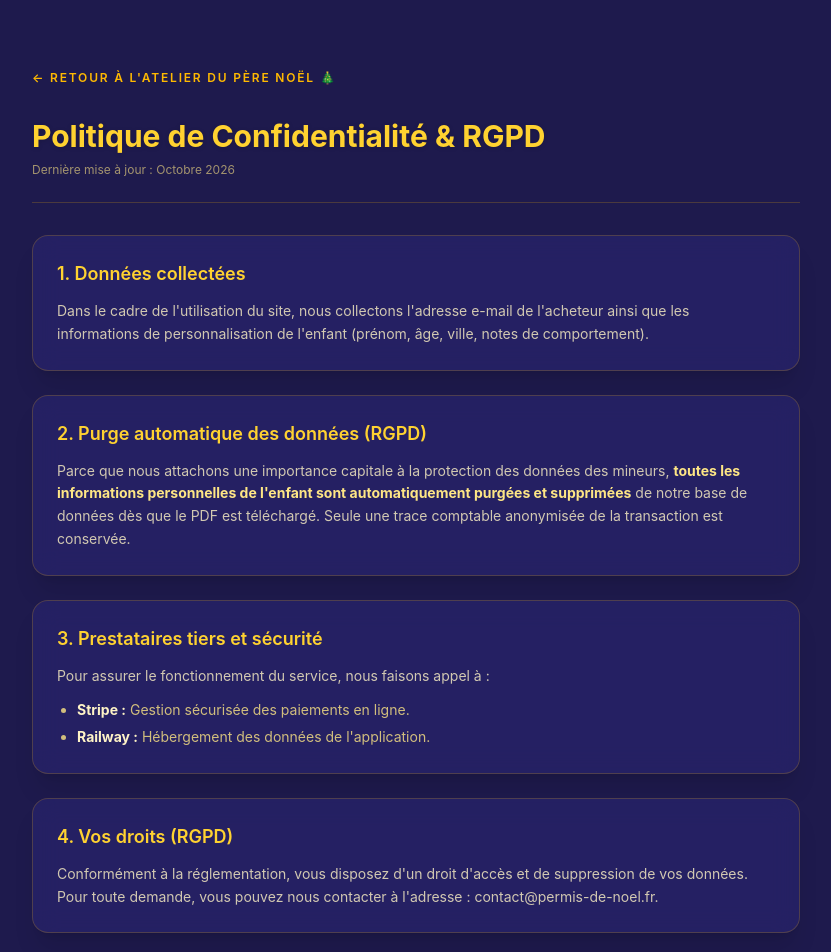
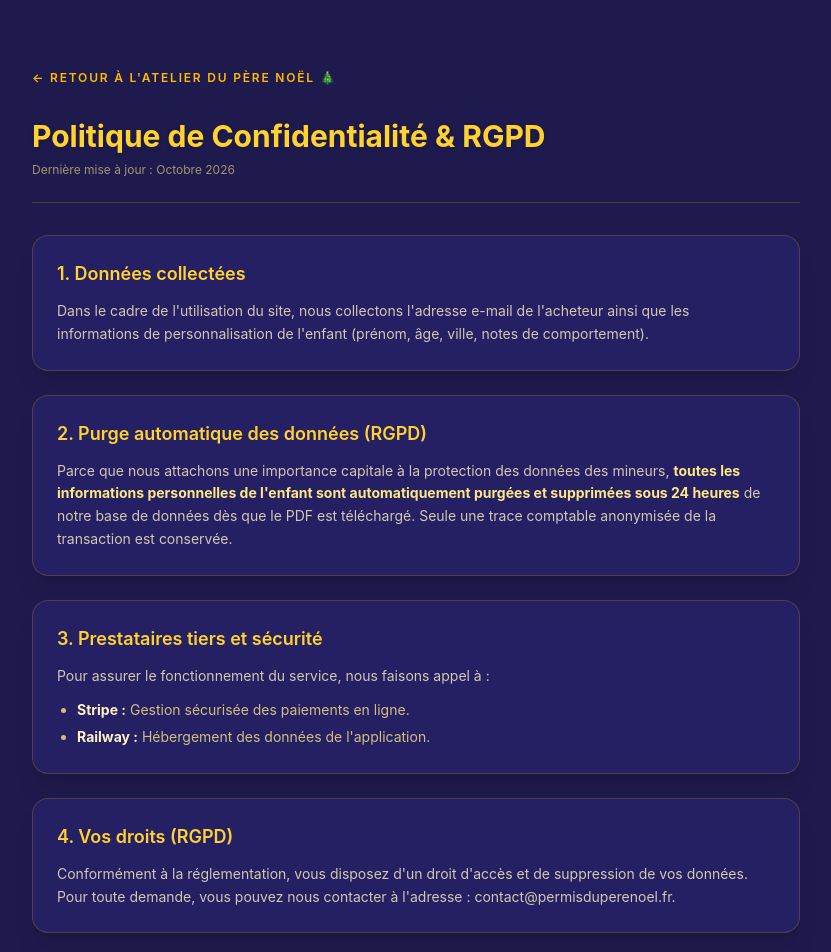
Before and after one commit to AlexConceptDevelopper/permisduperenoel, a React (Vite) app in the folder frontend/: page /confidentialite in a window 1280 px wide. Shown: the top 952 px of the page, without its empty margins (224-1055 px from the left). Built offline with nearby package versions, Linux system fonts and the light colour scheme; no server answers.

Commit message:
modify contact mail and index.html

```diff
--- a/frontend/index.html
+++ b/frontend/index.html
@@ -8,7 +8,6 @@
     <!-- Métadonnées principales -->
     <title>Permis du Père Noël - La Fabrique Magique</title>
     <meta name="description" content="Commandez le permis officiel, le passeport et le diplôme de l'enfant sage du Père Noël. Une surprise magique personnalisée pour émerveiller les enfants !" />
-    <meta name="keywords" content="permis du père noël, diplôme enfant sage, lettre père noël, pôle nord, noël" />
     <meta name="author" content="La Fabrique Magique" />
 
     <!-- Open Graph / Réseaux sociaux (Facebook, WhatsApp, iMessage...) -->
--- a/frontend/src/pages/legal/Confidentialite.tsx
+++ b/frontend/src/pages/legal/Confidentialite.tsx
@@ -31,7 +31,7 @@ export default function Confidentialite() {
           <section className="bg-indigo-900/40 border border-amber-400/20 rounded-2xl p-6 shadow-xl backdrop-blur-md space-y-3">
             <h2 className="text-lg font-semibold text-amber-300">2. Purge automatique des données (RGPD)</h2>
             <p>
-              Parce que nous attachons une importance capitale à la protection des données des mineurs, <strong className="text-amber-200">toutes les informations personnelles de l'enfant sont automatiquement purgées et supprimées</strong> de notre base de données dès que le PDF est téléchargé. Seule une trace comptable anonymisée de la transaction est conservée.
+              Parce que nous attachons une importance capitale à la protection des données des mineurs, <strong className="text-amber-200">toutes les informations personnelles de l'enfant sont automatiquement purgées et supprimées sous 24 heures</strong> de notre base de données dès que le PDF est téléchargé. Seule une trace comptable anonymisée de la transaction est conservée.
             </p>
           </section>
 
@@ -47,7 +47,7 @@ export default function Confidentialite() {
           <section className="bg-indigo-900/40 border border-amber-400/20 rounded-2xl p-6 shadow-xl backdrop-blur-md space-y-3">
             <h2 className="text-lg font-semibold text-amber-300">4. Vos droits (RGPD)</h2>
             <p>
-              Conformément à la réglementation, vous disposez d'un droit d'accès et de suppression de vos données. Pour toute demande, vous pouvez nous contacter à l'adresse : contact@permis-de-noel.fr.
+              Conformément à la réglementation, vous disposez d'un droit d'accès et de suppression de vos données. Pour toute demande, vous pouvez nous contacter à l'adresse : contact@permisduperenoel.fr.
             </p>
           </section>
 
--- a/frontend/src/pages/legal/Contact.tsx
+++ b/frontend/src/pages/legal/Contact.tsx
@@ -26,7 +26,7 @@ export default function Contact() {
               Un problème avec ton téléchargement, une question sur la livraison magique de ton pack de Noël ? Les lutins du support te répondent sous 24h.
             </p>
             <div className="inline-block bg-amber-500/10 border border-amber-500/30 rounded-xl px-6 py-4 text-amber-300 font-mono text-base tracking-wide shadow-inner">
-              contact@permis-de-noel.fr
+              contact@permisduperenoel.fr
             </div>
           </section>
 
--- a/frontend/src/pages/legal/MentionsLegales.tsx
+++ b/frontend/src/pages/legal/MentionsLegales.tsx
@@ -33,8 +33,8 @@ export default function MentionsLegales() {
               <p><strong className="text-amber-200">Directeur de la publication :</strong> Alexandre Cubizolle</p>
               <p>
                 <strong className="text-amber-200">Contact :</strong>{" "}
-                <a href="mailto:contact@permis-de-noel.fr" className="text-amber-400 underline hover:text-amber-300">
-                  contact@permis-de-noel.fr
+                <a href="mailto:contact@permisduperenoel.fr" className="text-amber-400 underline hover:text-amber-300">
+                  contact@permisduperenoel.fr
                 </a>
               </p>
             </div>
```
